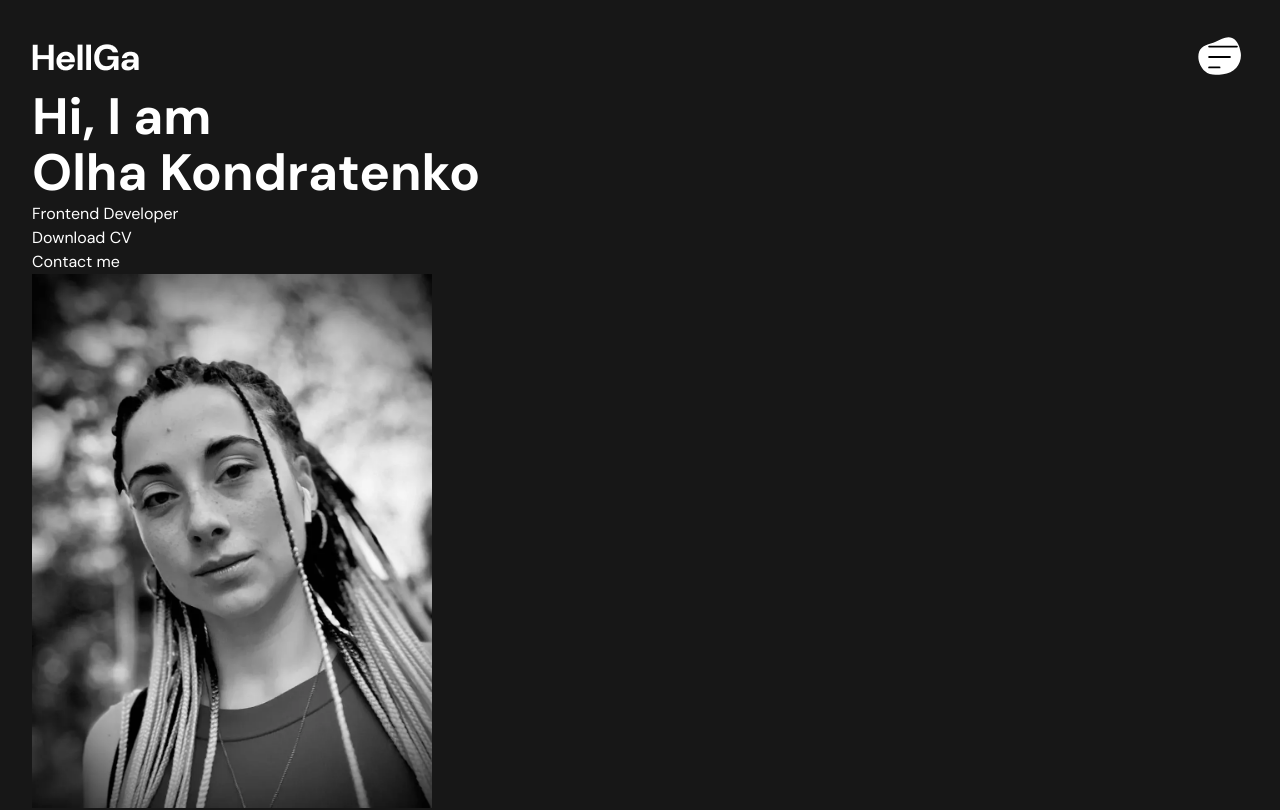
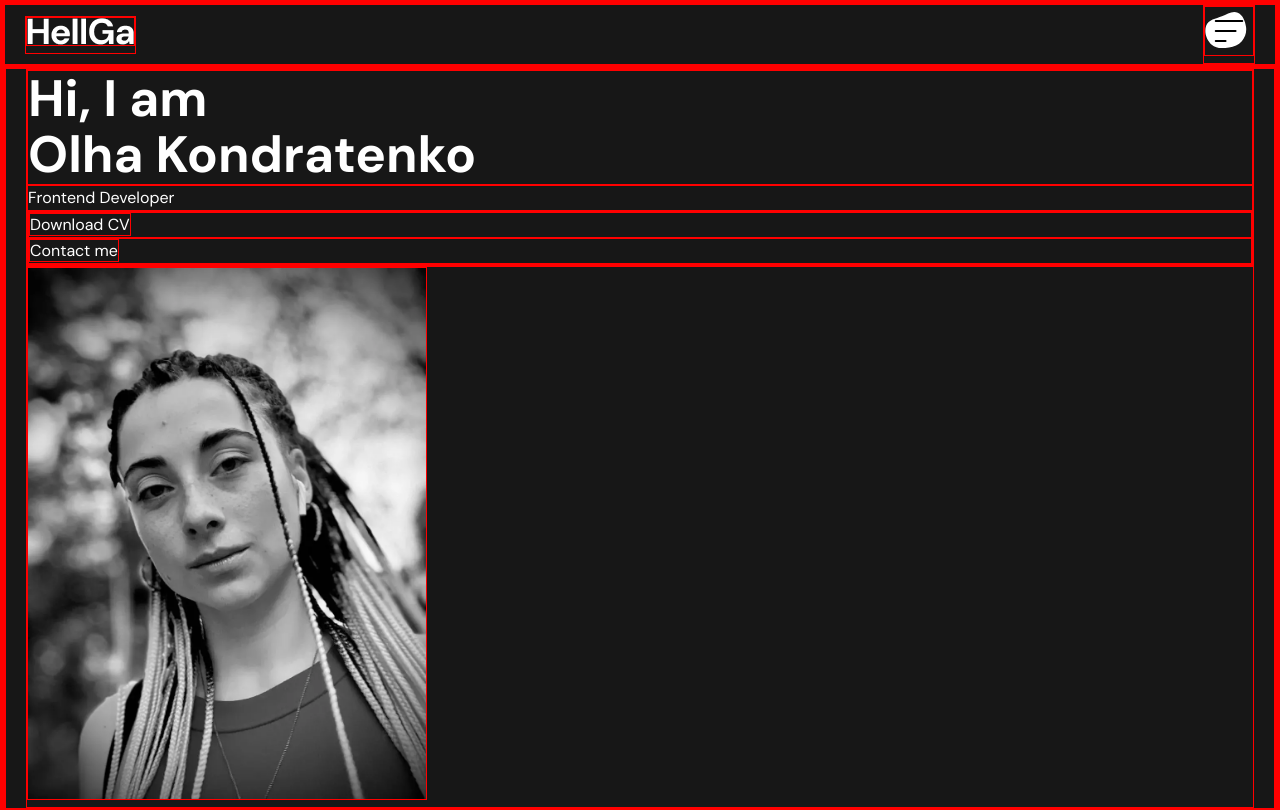
Before and after one commit to Kondratenko666Olga/portfolio, a React (Vite) app: page / in a window 1280 px wide. Shown: the top 810 px of the page. Built offline with nearby package versions, Linux system fonts and the light colour scheme; the HTML template or start-up script is replaced by a standard one.

Commit message:
main width params fixed

```diff
--- a/src/App.jsx
+++ b/src/App.jsx
@@ -4,11 +4,11 @@ import Footer from './components/Footer/Footer';
 
 function App() {
   return (
-    <div>
+    <>
       <Header />
       <Main />
       <Footer />
-    </div>
+    </>
   );
 }
 
--- a/src/components/Main/Introduct/Introduct.jsx
+++ b/src/components/Main/Introduct/Introduct.jsx
@@ -12,10 +12,10 @@ const Introduct = () => {
           </h1>
           <p>Frontend Developer</p>
           <div className="introdict-btns">
-            <div className="introdict-btn accent">
+            <div className="accent">
               <a href="">Download CV</a>
             </div>
-            <div className="introdict-btn">
+            <div>
               <a href="#contacts">Contact me</a>
             </div>
           </div>
--- a/src/styles/main.scss
+++ b/src/styles/main.scss
@@ -8,6 +8,7 @@
   margin: 0;
   padding: 0;
   box-sizing: border-box;
+  border: 1px solid red;
 }
 
 :root {
@@ -20,6 +21,10 @@
   text-rendering: optimizeLegibility;
   -webkit-font-smoothing: antialiased;
   -moz-osx-font-smoothing: grayscale;
+}
+img {
+  width: 100%;
+  height: auto;
 }
 
 a {
@@ -40,14 +45,19 @@ a:active {
 }
 
 body {
-  margin: 0;
-  display: flex;
-  place-items: center;
-  min-width: 320px;
-  min-height: 100vh;
+ min-height: 100%;
 }
 
 h1 {
   font-size: 3.2em;
   line-height: 1.1;
 }
+
+main{
+  flex: 1;
+}
+.container{
+  max-width: 1280px;
+  margin: 0 auto;
+  padding: 0 20px;
+}
--- a/src/styles/modules/_app.scss
+++ b/src/styles/modules/_app.scss
@@ -3,7 +3,6 @@
 @use '../variables' as *;
 
 #root {
-  max-width: 1280px;
-  margin: 0 auto;
-  padding: 2rem;
+  display: flex;
+  flex-direction: column;
 }
```
